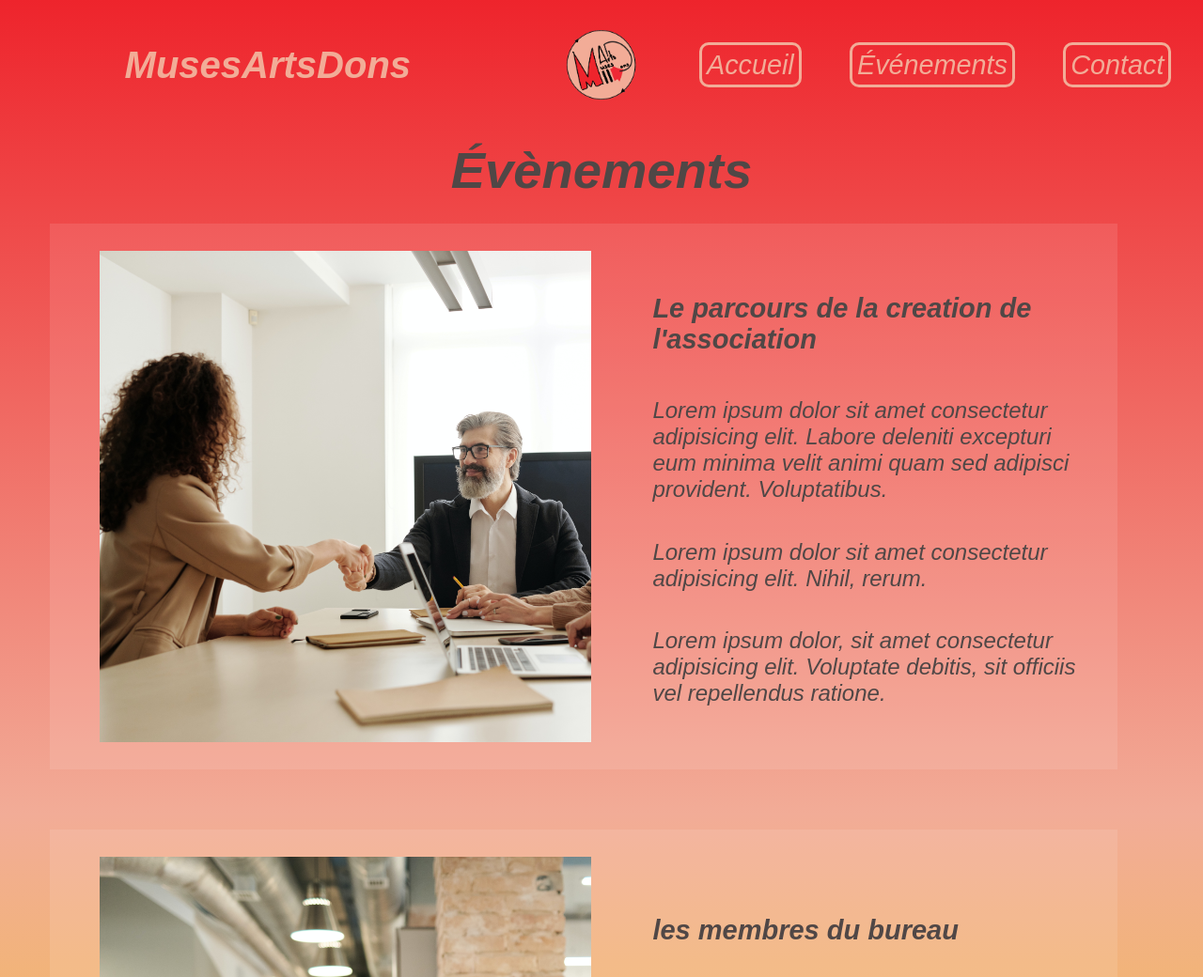
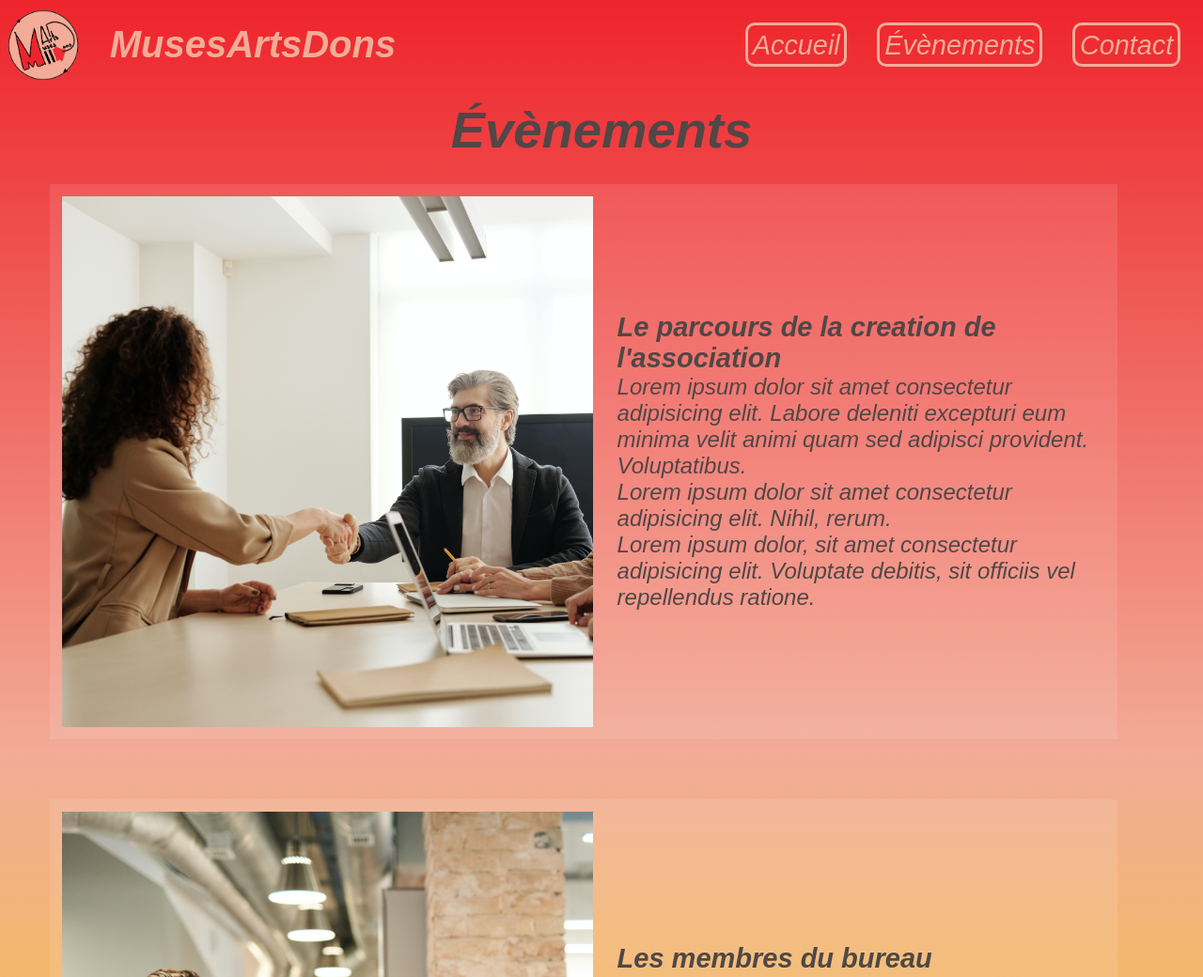
Before and after one commit to baotram1209/MusesArtsDons, a website built with Parcel: page evenements.html in a window 1280 px wide. Shown: the top 1040 px of the page at 94% size. Built offline with nearby package versions, Linux system fonts and the light colour scheme; a web font is replaced by a local one.

Commit message:
fix-typo

```diff
--- a/evenements.html
+++ b/evenements.html
@@ -2,11 +2,8 @@
 <html class="no-js" lang="fr">
   <head>
     <meta charset="utf-8" />
-    <title>Association MusesArtsDons</title>
-    <meta
-      name="description"
-      content="site de l'association MusesArtsDons.spectacle Musicaux et de Dance.Paiement par dons "
-    />
+    <title>MusesArtsDons - Evénement</title>
+    <meta name="description" content="" />
     <meta name="viewport" content="width=device-width, initial-scale=1" />
 
     <meta property="og:title" content="" />
@@ -19,14 +16,6 @@
     <!-- Place favicon.ico in the root directory -->
 
     <link rel="stylesheet" href="stylesheets/main.css" />
-    <!--  lien des fonts-->
-    <link rel="preconnect" href="https://fonts.googleapis.com" />
-    <link rel="preconnect" href="https://fonts.gstatic.com" crossorigin />
-
-    <link
-      href="https://fonts.googleapis.com/css2?family=Architects+Daughter&family=Pacifico&family=Patrick+Hand&family=Permanent+Marker&family=Source+Sans+Pro:ital,wght@0,700;1,700&family=Waterfall&family=Yellowtail&display=swap"
-      rel="stylesheet"
-    />
 
     <!-- Fontawesome -->
     <link
@@ -44,11 +33,14 @@
   <body>
     <!--========== HEADER ========-->
 
-    <header class="primary-header header_item-1">
-      <h1>MusesArtsDons</h1>
-      <figure class="header_item-2">
+    <header class="primary-header">
+     <article class="logo-group header_item-1">
+      <figure class="logo-figure">
         <img class="logo" src="img/logo.png" alt="logo" />
       </figure>
+      <h1>MusesArtsDons</h1>
+     </article>
+
       <button
         class="mobile-nav-toggle"
         aria-controls="primary-navigation"
@@ -59,7 +51,7 @@
         <span></span>
       </button>
 
-      <nav class="header_item-3">
+      <nav class="header_item-2">
         <ul
           id="primary-navigation flex"
           data-visible="false"
@@ -69,7 +61,7 @@
             <a href="index.html"> Accueil </a>
           </li>
           <li>
-            <a href="evenements.html"> Événements </a>
+            <a href="evenements.html"> Évènements </a>
           </li>
           <li>
             <a href="contact.html"> Contact </a>
@@ -128,7 +120,7 @@
 
           <!--===== titre et texte de l'évènement 2 =====-->
           <div class="alignement-vertical-texte-article">
-            <h3>les membres du bureau</h3>
+            <h3>Les membres du bureau</h3>
 
             <p>
               Lorem ipsum dolor sit amet consectetur adipisicing elit. Labore
@@ -160,7 +152,7 @@
 
           <!--===== titre et texte de l'évènement 1 =====-->
           <div class="alignement-vertical-texte-article">
-            <h3>l'idée de créer cette association</h3>
+            <h3>L'idée de créer cette association</h3>
 
             <p>
               Lorem ipsum dolor sit amet consectetur adipisicing elit. Labore
--- a/stylesheets/base/_base.scss
+++ b/stylesheets/base/_base.scss
@@ -28,17 +28,14 @@ li {
   list-style: none;
 }
 
-// img {
-//   max-width: 100%;
-//   height: auto;
-// } There is already img in _imgage.scss
 
 h1,
 h2,
 h3,
-p {
+p, figure {
   display: block;
-  padding: 0.3em 0; //top and bottom are 0.3em, left and right are 0
+  padding: 0;
+  margin: 0;
 }
 section {
   padding: 0 1.5em;
--- a/stylesheets/layout/_header.scss
+++ b/stylesheets/layout/_header.scss
@@ -1,38 +1,33 @@
 .primary-header {
     // align-items: center;
     background-color: transparent;
-    display: grid;
-    grid-template-columns: 1fr auto 1fr;
-    grid-template-rows: 1fr;
-    grid-template-areas:
-    "header_item-1 header_item-2 header_item-3";
+    display: flex;
+    justify-content: space-between;
     align-items: center;
-    justify-items: center;
 
     h1 {
         color: $primary-color;
     }
+    .header_item-1, .primary-navigation {
+        display: flex;
+        gap: 2rem;
+        align-items: center;
+    }
+    .primary-navigation {
+        padding-right: 1rem;
+    }
 }
-@for $i from 1 through 3 {
-    .header_item-#{$i} {
-      grid-area: header_item-#{$i};
-    }
-  }
-
-
 
 nav {
-    width: 100%;
+
     padding: 0;
     margin: 0;
 }
 
 .primary-navigation {
     padding: 0;
-  margin: 0;
+    margin: 0;
     background-color: transparent;
-    width: 100%;
-    justify-content: space-around;
    }
 
 .mobile-nav-toggle {
@@ -40,7 +35,6 @@ nav {
 }
 .logo {
     max-height: 5rem;
-    // align-self: center;
      }
 
 nav a {
@@ -67,9 +61,7 @@ border-radius: 10px;
             display: none;
         }
     }
-    .header_item-1, .header_item-2 {
-        margin-bottom: 1rem;
-    }
+
 
     .primary-navigation {
         gap: 4em;
```
Also changed, not shown: contact.html (+29 -12 lines), index.html (+10 -6 lines), stylesheets/main.css, 2 other files.
